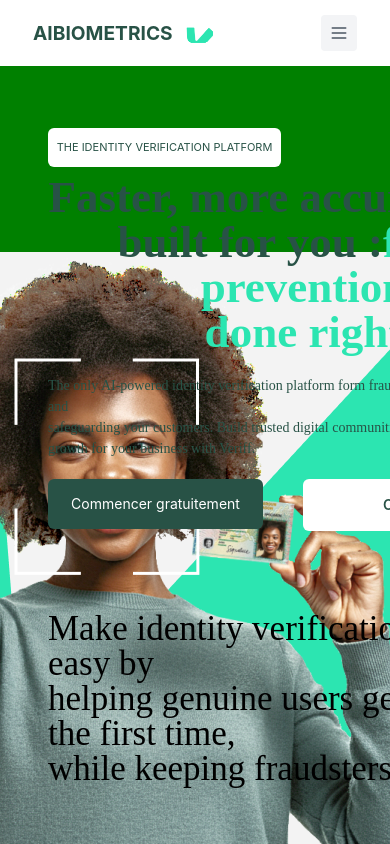
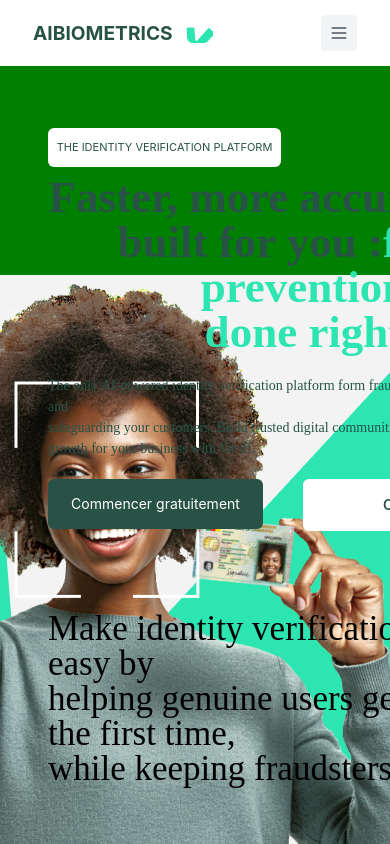
Before and after one commit to chrisvaldes/sekure-site, a React (Create React App) app: page / in a window 390 px wide. Shown: the top 844 px of the page. Built offline with nearby package versions, Linux system fonts and the light colour scheme.

Commit message:
version1.5

```diff
--- a/src/index.css
+++ b/src/index.css
@@ -566,7 +566,7 @@ form .logo-footer img {
   .main-section {
     background-color: green;
     background-repeat: no-repeat;
-    background-position: 100% 32%;
+    background-position: 100% 35%;
 
   }
 }
```
